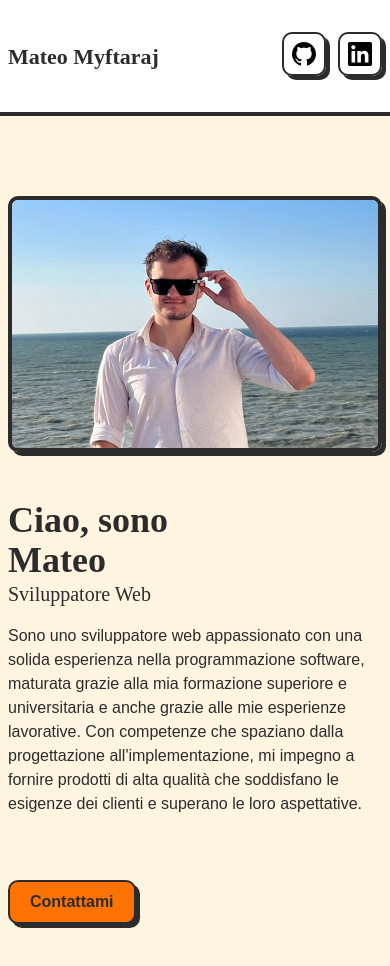
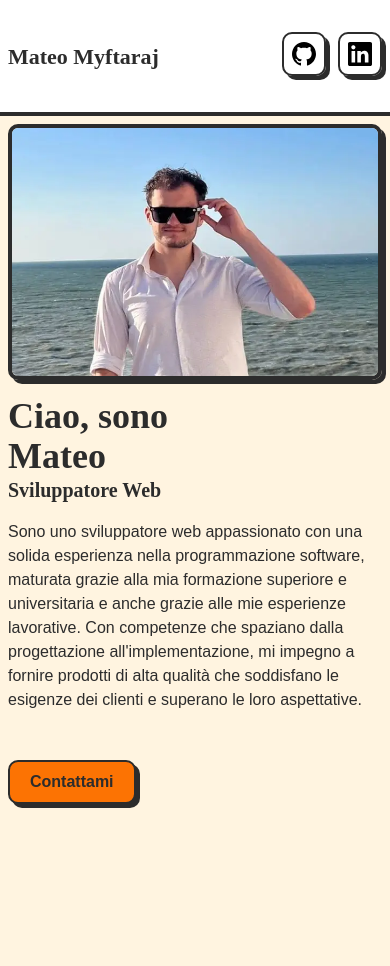
Before and after one commit to MatMyfta/svelte-portfolio, a SvelteKit app: page / in a window 390 px wide. Shown: the top 966 px of the page. After the commit the page ends 844 px from the top, so only its background shows below. Built offline with nearby package versions, Linux system fonts and the light colour scheme.

Commit message:
homepage seo

```diff
--- a/src/routes/+page.svelte
+++ b/src/routes/+page.svelte
@@ -2,11 +2,16 @@
 	import Counter from './Counter.svelte';
 	import welcome from '$lib/images/svelte-welcome.webp';
 	import welcome_fallback from '$lib/images/svelte-welcome.png';
+	import personalPhotoJpg from '$lib/images/mateo_myftaraj_photo.jpg';
 </script>
 
 <svelte:head>
-	<title>Home</title>
-	<meta name="description" content="Svelte demo app" />
+	<title>Mateo Myftaraj</title>
+	<meta name="description" content="Il portfolio e blog di Mateo Myftaraj" />
+	<meta name="og:title" content="Mateo Myftaraj" />
+	<meta name="og:url" content="https://www.myftaraj.com" />
+	<meta name="og:description" content="Il portfolio e blog di Mateo Myftaraj" />
+	<meta name="og:image" content="{personalPhotoJpg}" />
 </svelte:head>
 
 <section>
--- a/src/routes/Header.svelte
+++ b/src/routes/Header.svelte
@@ -3,7 +3,8 @@
 	import '@fontsource-variable/syne';
 	import github from '$lib/images/github.svg';
 	import linkedin from '$lib/images/linkedin.svg';
-	import mmphoto from '$lib/images/mateo_myftaraj_photo.png';
+	import personalPhotoJpg from '$lib/images/mateo_myftaraj_photo.jpg';
+	import personalPhotoWebp from '$lib/images/mateo_myftaraj_photo.webp';
 
 	let items = [];
 	let socials = [
@@ -39,18 +40,23 @@
 		</div>
 	</div>
 
-	<div class="container px-2 mx-auto my-20 gap-4 grid grid-cols-1 lg:grid-cols-7 items-center">
+	<div class="container px-2 mx-auto mt-2 mb-8 sm:my-20 gap-4 grid grid-cols-1 lg:grid-cols-7 items-center">
 		<div class="order-first lg:order-last lg:col-span-4 justify-self-center w-full">
-			<img
-				class="photo-image w-full object-contain border-4"
-				src={mmphoto}
-				alt="Mateo Myftaraj in Termoli, Italy"
-			/>
+			<picture>
+				<source srcset="{personalPhotoWebp}" type="image/webp">
+				<source srcset="{personalPhotoJpg}" type="image/jpeg">
+				<img
+					class="photo-image w-full object-contain border-4"
+					src={personalPhotoJpg}
+					alt="Mateo Myftaraj in Termoli, Italy"
+					title="Mateo Myftaraj in Termoli, Italy"
+				/>
+			</picture>
 		</div>
-		<div class="order-last lg:order-first lg:col-span-3 my-8 lg:my-0">
+		<div class="order-last lg:order-first lg:col-span-3 my-0 lg:my-0">
 			<h1 class="font-['Syne_Variable'] font-[900] text-4xl lg:text-6xl">Ciao, sono<br />Mateo</h1>
-			<h2 class="font-['Syne_Variable'] font-[200] text-xl lg:text-2xl">Sviluppatore Web</h2>
-			<p class="mt-4 mb-16">
+			<h2 class="font-['Syne_Variable'] font-[600] text-xl lg:text-2xl">Sviluppatore Web</h2>
+			<p class="mt-4 mb-12">
 				Sono uno sviluppatore web appassionato con una solida esperienza nella programmazione
 				software, maturata grazie alla mia formazione superiore e universitaria e anche grazie alle
 				mie esperienze lavorative. Con competenze che spaziano dalla progettazione
```
Also changed, not shown: src/lib/images/mateo_myftaraj_photo.jpg (added), src/lib/images/mateo_myftaraj_photo.webp (added).
